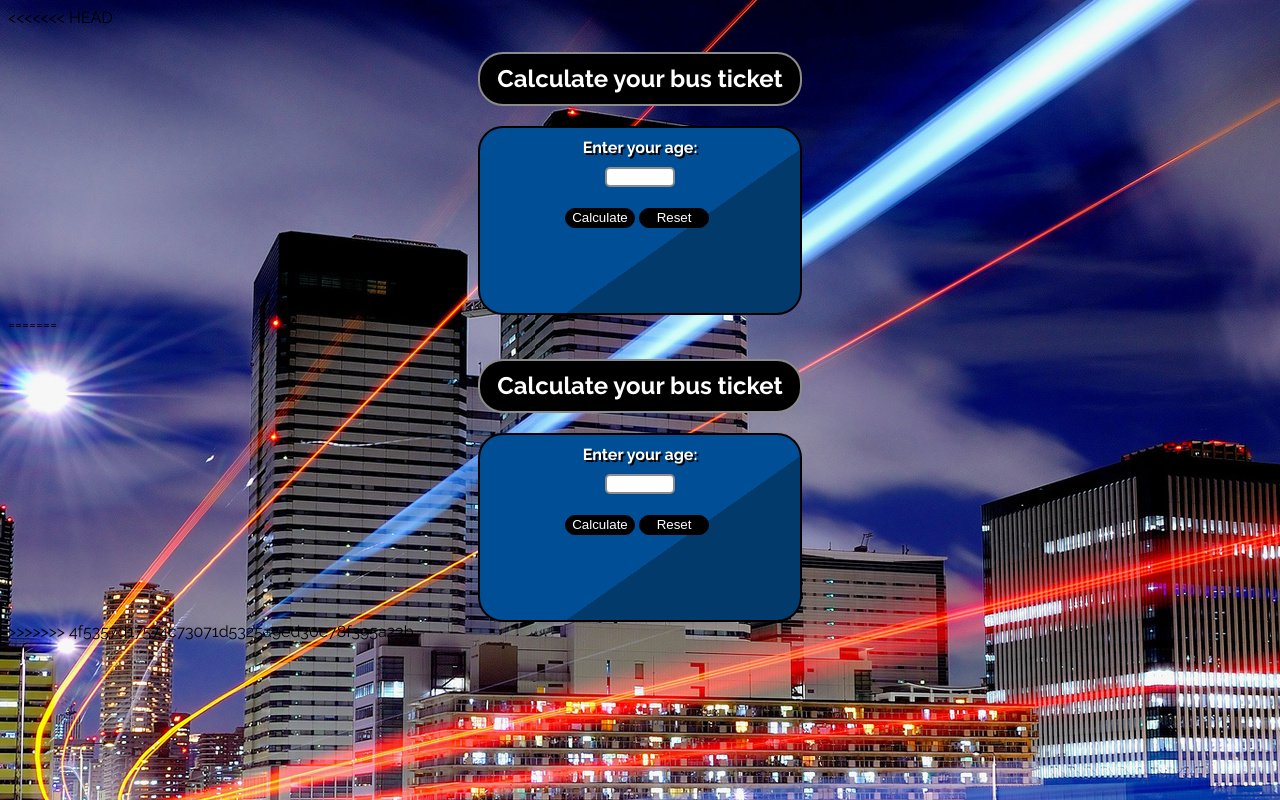
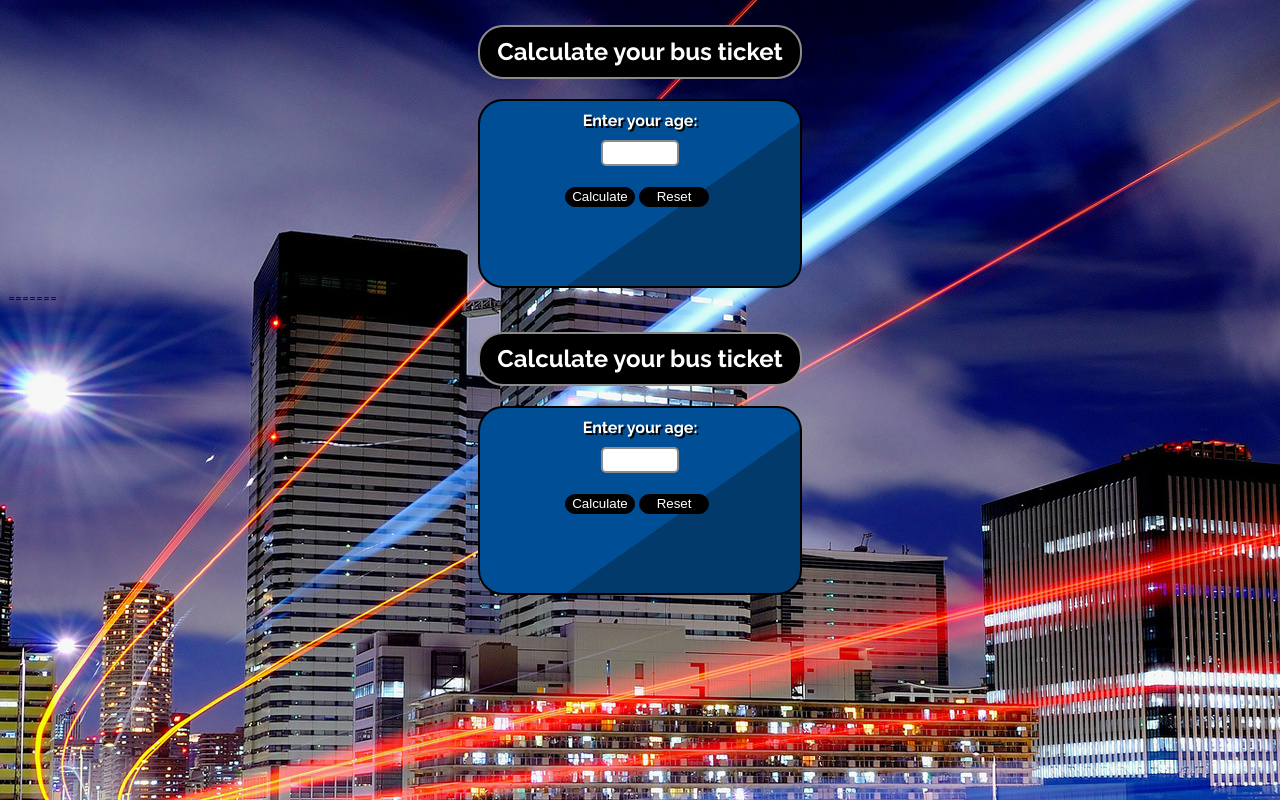
Before and after one commit to sferdary/PHP-master, a PHP site: page /003_final_assignment.php in a window 1280 px wide. Run offline with PHP 8.4, Linux system fonts and the light colour scheme; data that the repository does not hold is empty.

Commit message:
php exercises

```diff
--- a/003/003_final_assignment.php
+++ b/003/003_final_assignment.php
@@ -1,4 +1,3 @@
-<<<<<<< HEAD
 <?php
 /**
  * Created by PhpStorm.
@@ -136,5 +135,4 @@
     </div>
 </div>
 </body>
->>>>>>> 4f5357d17574c73071d5325a9ed30e78f395a23b
 </html>
```
